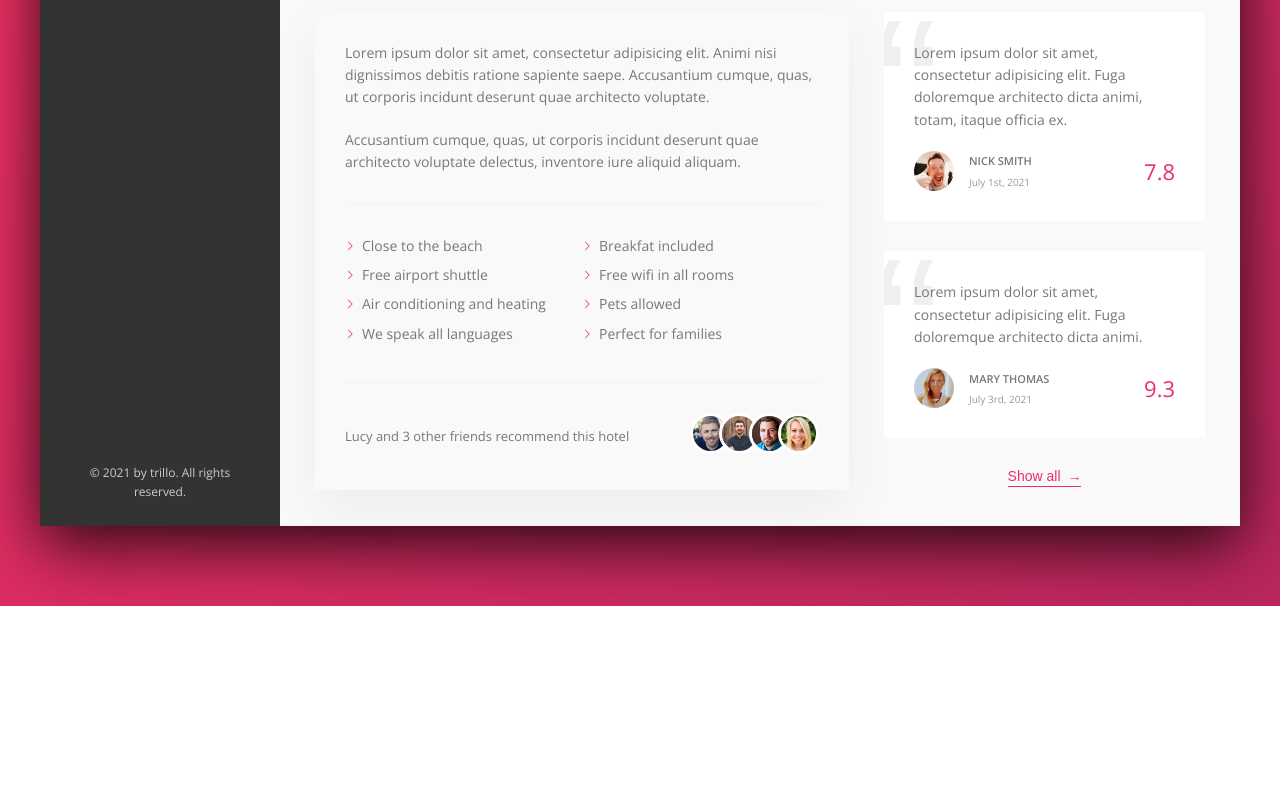
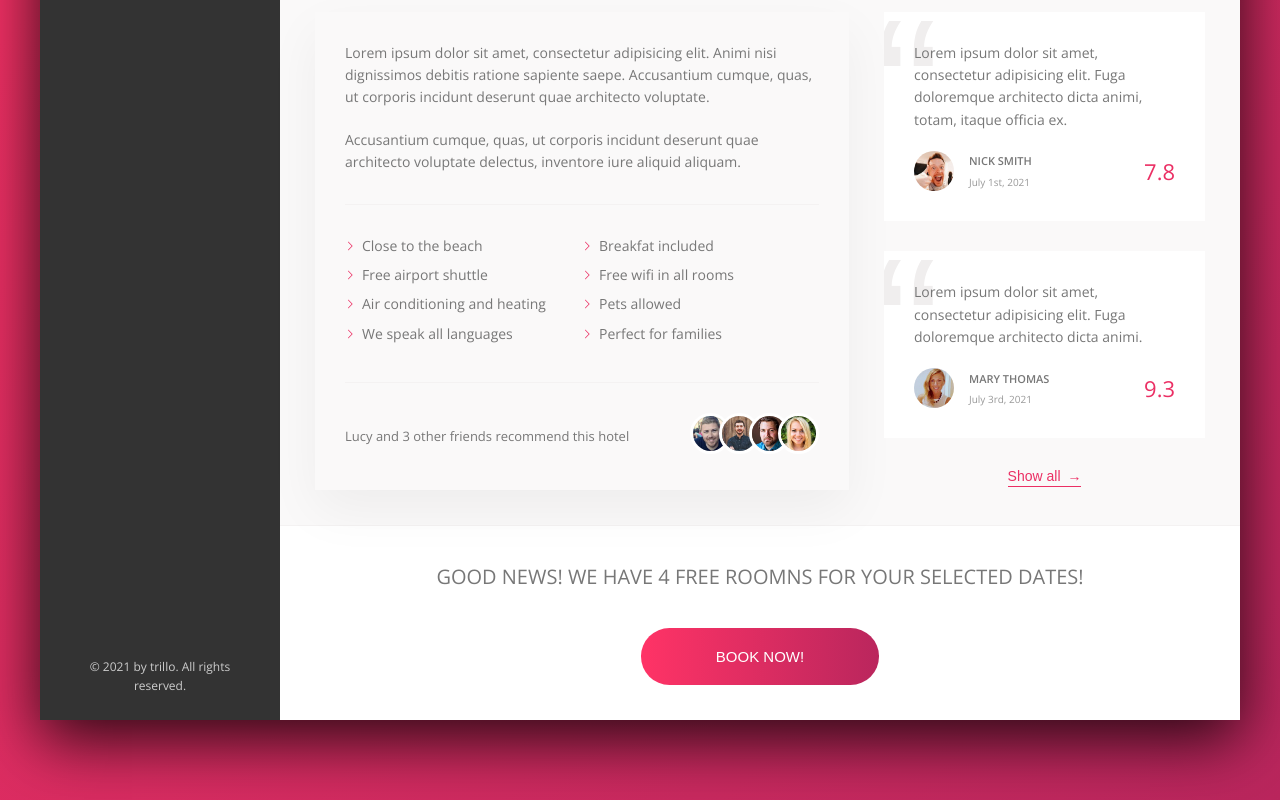
Before and after one commit to AhmedKhatri510/Trillo, a website: page index.html in a window 1280 px wide. Shown: the part 616-1416 px from the top of the page. Before the commit the page ends 1222 px from the top, so only its background shows below. Drawn offline with nearby package versions, Linux system fonts and the light colour scheme.

Commit message:
Book Now Section

```diff
--- a/index.html
+++ b/index.html
@@ -190,6 +190,14 @@
                             <button class="btn-inline">Show all <span>&rarr;</span></button>
                         </div>
 
+
+                    </div>
+                    <div class="cta">
+                        <div class="cta__book-now">Good news! We have 4 Free roomns for your selected dates!</div>
+                        <button class="btn">
+                            <span class="btn__invisible">Only 4 rooms left!</span>
+                            <span class="btn__visible">Book Now!</span>
+                        </button>
                     </div>
                 </main>
             </div>
--- a/sass/_component.scss
+++ b/sass/_component.scss
@@ -476,3 +476,76 @@
     }
 
 }
+
+//////////////////////////
+//cta
+
+.cta{
+
+    padding: 3.5rem 0 ;
+    text-align: center;
+
+    &__book-now{
+        font-size: 2rem;
+        font-weight: 300;
+        text-transform: uppercase;
+        margin-bottom: 3.5rem;
+    }
+
+}
+
+//////////////////////////////
+//btn
+
+.btn{
+    border: none;
+    color: #fff;
+    background-image: linear-gradient(to right, var(--color-primary-light), var(--color-primary-dark));
+    border-radius: 100px;
+    position: relative;
+    cursor: pointer;
+    overflow: hidden;
+    font-size: 1.5rem;
+    font-weight: 300;
+    text-transform: uppercase;
+    text-align: center;
+    transition: all .2s;
+
+
+    & > * {
+        display: inline-block;
+        width: 100%;
+        height: 100%;
+        transition: all .2s;
+    }
+
+    &__visible{
+        padding: 2rem 7.5rem;
+
+    }
+
+    &__invisible{
+        padding: 2rem 0;
+        position: absolute;
+        left: 0;
+        top: -100%;
+
+    }
+
+    &:hover{
+        background-image: linear-gradient(to left, var(--color-primary-light), var(--color-primary-dark));
+    }
+
+    &:hover &__invisible{
+        top: 0;
+    }
+
+    &:hover &__visible{
+        transform: translateY(100%);
+    }
+
+    &:focus{
+        outline: none;
+        animation: pulsate .4s infinite;
+    }
+}
```
Also changed, not shown: css/style.css.
